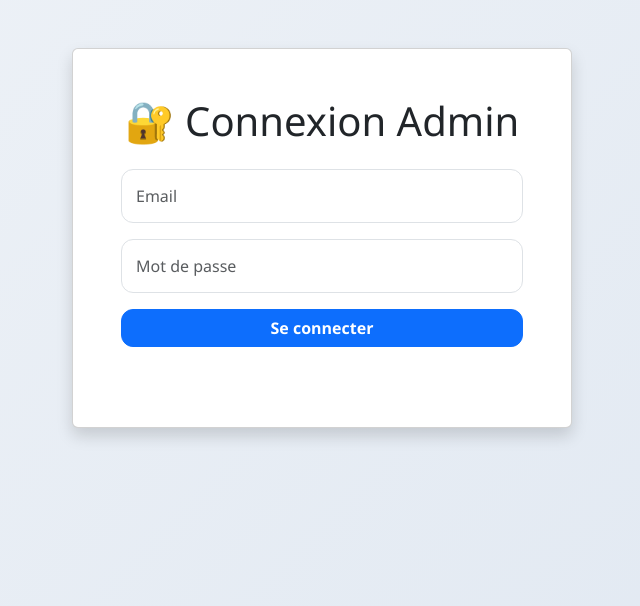
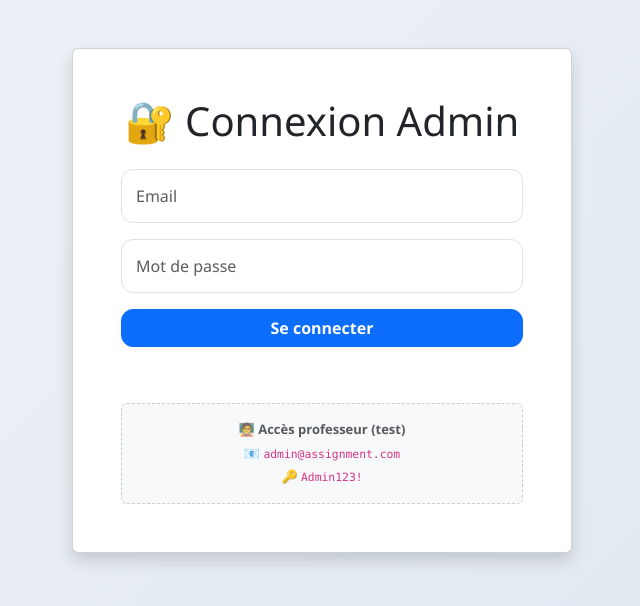
Before and after one commit to SOUMAHIL/assignment-app-front, an Angular app: page /login in a window 1280 px wide. Shown: the top 606 px of the page, without its empty margins (318-958 px from the left). Built offline with nearby package versions, Linux system fonts and the light colour scheme.

Commit message:
feat: accès test visibles sur page login

```diff
--- a/src/app/login/login.html
+++ b/src/app/login/login.html
@@ -17,14 +17,30 @@
 
     <button
       (click)="connexion()"
-      class="btn btn-primary w-100">
-      Se connecter
+      class="btn btn-primary w-100"
+      [disabled]="chargement">
+      {{ chargement ? 'Connexion...' : 'Se connecter' }}
     </button>
 
     <p class="text-danger mt-3 text-center">
       {{ erreur }}
     </p>
 
+    <!-- ================================================ -->
+    <!-- ACCÈS DE TEST — Pour le professeur               -->
+    <!-- ================================================ -->
+    <div class="mt-4 p-3 rounded" style="background:#f8f9fa; border:1px dashed #ccc;">
+      <p class="mb-1 text-muted text-center" style="font-size:13px;">
+        <strong>🧑‍🏫 Accès professeur (test)</strong>
+      </p>
+      <p class="mb-1 text-center" style="font-size:13px;">
+        📧 <code>admin@assignment.com</code>
+      </p>
+      <p class="mb-0 text-center" style="font-size:13px;">
+        🔑 <code>Admin123!</code>
+      </p>
+    </div>
+
   </div>
 
 </div>
--- a/src/app/login/login.ts
+++ b/src/app/login/login.ts
@@ -34,8 +34,7 @@ export class Login {
        localStorage.setItem('token', res.token);
        localStorage.setItem('user', res.user);
 
-        // Redirige ET force le rechargement complet
-        this.router.navigate(['/']).then(() => {
+       this.router.navigate(['/dashboard']).then(() => {
         window.location.reload();
       });
    },
```
Also changed, not shown: src/app/app.routes.ts (+10 -3 lines). Lines whose indentation alone changed are shown as unchanged.
